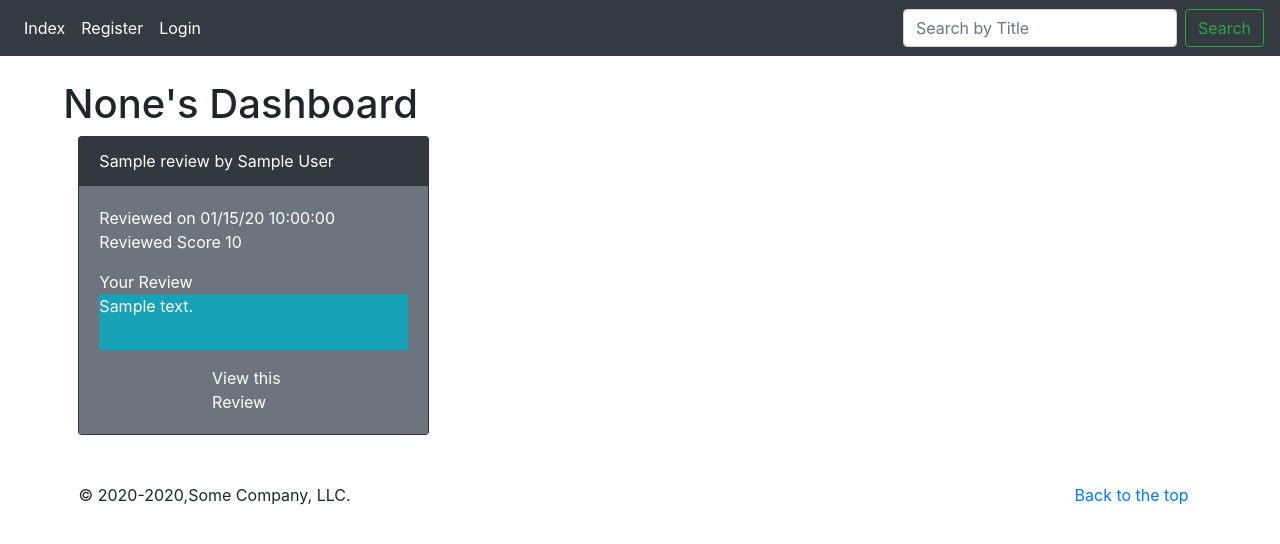
After one commit to 133794m3r/cs50-web, a Flask app: template web/assignment_1/app/templates/dashboard.html in a window 1280 px wide. The commit adds this page. Shown: the top 544 px of the page. Run offline with Flask 2, Linux system fonts and the light colour scheme; the template is opened without the code that fills it: most values are stand-ins (such as "Sample title", 1, 10 or a date in 2020); parts of the project's set-up code (start-up, migrations or seed data) failed here and were passed over; some libraries are stand-ins or nearby versions.

Commit message:
Finally have this thing looking semi-ok time to record the video.

```diff
--- /dev/null
+++ b/web/assignment_1/app/templates/dashboard.html
@@ -0,0 +1,51 @@
+{% extends "layout.html" %}
+{% block style %}
+.card-body .row + .row {
+	margin-top: 1rem;
+}
+{% endblock %}
+{% block body %}
+	<main class="container lg">
+		<div class="row">
+			<h1>{{ USERNAME }}'s Dashboard</h1>
+		</div>
+		<div class="row">
+				{% for review in reviews %}
+					<div class="col-md-4">
+						<div class="card bg-dark text-white mb-4">
+							 <div class="card-header">{{ review.title }} by {{ review.author }}</div>
+							<div class="card-body bg-secondary">
+								<div class="row">
+									<div class="col">
+										<ul class="list-group" style="list-style:none">
+											<li class="">
+												Reviewed on {{ review.reviewed_time | format_time }}
+											</li>
+											<li class="">
+												Reviewed Score {{ review.review_score }}
+											</li>
+										</ul>
+									</div>
+								</div>
+								<div class="row">
+									<div class="col">
+										<span>Your Review</span>
+										<p class="card-text review-text bg-info">
+											{{ review.review_text }}
+										</p>
+									</div>
+								</div>
+									<div class="row">
+										<div class="col"></div>
+										<div class="col">
+											<a href="{{ url_for("review",id=review.id,isbn=review.isbn) }}" class="text-white -underline" >View this Review</a>
+										</div>
+										<div class="col"></div>
+								</div>
+							</div>
+						</div>
+					</div>
+				{% endfor %}
+		</div>
+	</main>
+{% endblock %}
--- a/web/assignment_1/app/templates/layout.html
+++ b/web/assignment_1/app/templates/layout.html
@@ -46,7 +46,6 @@
 	<div class="navbar">
 			<ul class="navbar-nav mr-auto">
 				<li class="nav-item active"><a class="nav-link" href="{{ url_for("index") }}">Index </a></li>
-				<li class="nav-item active"><a class="nav-link" href="{{ url_for("browse") }}">Browse</a></li>
 			{% if USERNAME is none %}
 				<li class="nav-item active"><a class="nav-link" href="{{ url_for("register") }}">Register</a></li>
 				<li class="nav-item active"><a class="nav-link" href="{{ url_for("login") }}">Login</a></li>
@@ -65,7 +64,6 @@
 	</nav>
 
 {% block body %}
-
 {% endblock %}
 <br />
 <footer class="container">
--- a/web/assignment_1/app/templates/register.html
+++ b/web/assignment_1/app/templates/register.html
@@ -23,7 +23,11 @@
 	<main role="main" class="container">
 	<div class="">
 	<h1>Register</h1>
-		{{ msg }}
+		{% if msg %}
+			<div class="alert alert-primary" role="alert">
+				{{ msg }}
+			</div>
+		{% endif %}
 		<div class="row">
 			<div class="col">
 				<form action="{{ url_for("register") }}" method="post">
--- a/web/assignment_1/app/view.py
+++ b/web/assignment_1/app/view.py
@@ -16,6 +16,9 @@ db = scoped_session(sessionmaker(bind=engine))
 
 from .lib import gr_search,get_reviews,dict_proxy
 
+"""
+Template Processors
+"""
 @app.context_processor
 def display_year_c():
 	from time import strftime
@@ -24,6 +27,17 @@ def display_year_c():
 @app.context_processor
 def inject_user():
 	return dict(USERNAME=session.get('username'))
+
+@app.context_processor
+def inject_referrer():
+	return dict(PREV_URL=request.referrer)
+
+"""
+Template filters
+"""
+@app.template_filter('format_time')
+def format_time(s):
+	return s.strftime("%x %X")
 
 Session(app)
 
@@ -38,42 +52,50 @@ def search():
 		return redirect(url_for('login'))
 
 	if request.method == "POST":
+		result=[]
 		query = request.form.get("search_string")
 		if query is not None:
 			try:
 				query = int(query)
 				result = db.execute("select * from books where published_year = :year",{'year':query}).fetchall()
-			except:
+			except ValueError:
 				query = '%' + query.title() + '%'
 				#function(123)
 				result = db.execute("select * from books where title like :query or isbn like :query or author like :query",
 			                   {'query':query}).fetchall()
 			db.commit()
 		return render_template("search.html", books=result)
+	elif len(request.args) == 1:
+		result=[]
+		query = request.args.get('search_string')
+		if query is not None:
+			result = db.execute('select * from books where isbn = :isbn',{'isbn':query})
+
+		return render_template("search.html",books=result)
 	else:
-		return render_template("search.html",books='')
+		return render_template('search.html')
 
 
 @app.route('/book/<isbn>',methods=["GET"])
 def book(isbn):
 	if not session.get('user_id'):
 		return redirect(url_for('login'))
-
+	reviews={}
 	data = {}
 	if isbn is not None:
 		#data = get_reviews(isbn)
 
 		result = db.execute("select * from books where isbn = :isbn", {"isbn": isbn}).fetchone()
 		if result is not None:
-			#gr_avg,gr_ratings = gr_search(isbn, app.config.get('GR_API_KEY'))
-			gr_avg=1;gr_ratings=1
+			gr_avg,gr_ratings = gr_search(isbn, app.config.get('GR_API_KEY'))
+			#gr_avg=1;gr_ratings=1
 			data = {'isbn': result.isbn, 'title': result.title, 'author': result.author, 'year': result.published_year,
 			          'review_count': result.total_reviews,
 			          # if the average score is still set at 0.0 then we return 0 as to not get a divide by zero error.
 			          'average_score': (result.total_review_score / result.total_reviews) if result.total_reviews > 0 else 0}
-			reviews = db.execute("""select reviews.review_score,reviews.review_text,reviews.reviewed_time,users.username
+			reviews = db.execute("""select reviews.id,reviews.review_score,reviews.review_text,reviews.reviewed_time,users.username
 			 from reviews right join users on reviews.user_id = users.id where isbn = :isbn""",
-			                     {"isbn": isbn}).fetchone()
+			                     {"isbn": isbn})
 			db.commit()
 			result = {}
 			if reviews:
@@ -89,7 +111,7 @@ def book(isbn):
 	else:
 		# return redirect(url_for("error_404"),code=404)
 		abort(404)
-
+	app.logger.info(data)
 	return render_template('book.html',book_data=data,reviews=reviews)
 
 
@@ -112,8 +134,8 @@ def review():
 		if review_id is not None:
 			#result=db.execute("select * from reviews where id=:id",{'id':id});
 			reviews = db.execute("""select reviews.isbn,reviews.review_score,reviews.review_text,reviews.reviewed_time,users.username
-			 from reviews right join users on reviews.user_id = users.id where id = :id""",
-			                     {"id": review_id})
+			 from reviews right join users on reviews.user_id = users.id where reviews.id = :id""",
+			                     {"id": review_id}).fetchone()
 			#return str(id)
 		if isbns is None:
 			isbns=reviews.isbn
@@ -121,12 +143,15 @@ def review():
 		data = db.execute("select * from books where isbn = :isbn", {"isbn": isbns}).fetchone()
 		#db.commit()
 		#data=dict_proxy(data)[0]
+
 		data=dict(zip(data.keys(),data))
 		data['avg_score'] = 0 if data['total_reviews'] == 0 else round(data['total_review_score']/data['total_reviews'],2)
-		if result is not None:
-			result=dict_proxy(result)
+		reviews=dict(zip(reviews.keys(),reviews))
+		reviews['id']=review_id
+		#if result is not None:
+		#	result=dict_proxy(result)
 
-		return render_template('review.html',book_info=data,reviews=result)
+		return render_template('review.html',book_info=data,reviews=reviews)
 	if request.method == "POST":
 		queried=False
 		#update the database with the new fields.
@@ -135,31 +160,45 @@ def review():
 		review_id=request.form.get('id')
 		review_text = request.form.get('review_text')
 		review_score = request.form.get('review_score')
+		username=session.get('username')
+		query=''
 		if review_id is not None:
-			db.execute("""UPDATE reviews set(review_score,review_text) = (:review_score,review_text)
-				where id= :id and user_id = :user_id""",{'id':review_id,'user_id':session.get('user_id')})
-			db.execute("""UPDATE books set total_review_score = (select (:review_score-total_review_score) from books where isbn = :isbn)
-			where isbn = :isbn""",{'isbn':isbn,'review_score':review_score})
-			db.session.commit()
+			db.execute("""UPDATE books set total_review_score = total_review_score + (select (:review_score-review_score) from reviews where id = :id) where isbn = :isbn""",
+			    {'isbn':isbn,'review_score':review_score,'id':review_id})
+			result=db.execute("""UPDATE reviews set(review_score,review_text) = (:review_score,:review_text) where id = :id and user_id = :user_id returning reviewed_time""",
+				{'id':review_id,'review_score':review_score,'review_text':review_text,'user_id':session.get('user_id')})
+			db.commit()
+			result=dict(zip(result.keys(), result))
+			reviews={'id':review_id,'username':session.get('username'),'review_score':review_score,'review_text':review_text,'reviewed_time':result['reviewed_time']}
 		elif isbn is not None:
 			user_id=session.get('user_id')
 			rows=db.execute("""select isbn from reviews where user_id = :user_id and isbn = :isbn""",{'user_id':user_id,'isbn':isbn}).fetchone()
 			if rows:
-				id= db.execute("""UPDATE reviews set(review_score,review_text) = (:review_score,review_text) where
-					user_id = :user_id and isbn = :isbn returning id""",
+
+				db.execute("""UPDATE books set total_review_score = total_review_score + (select (:review_score-review_score) from reviews where id = :id) where isbn = :isbn""",{'isbn':isbn,'review_score':review_score,'id':review_id})
+				result = db.execute("""UPDATE reviews set(review_score,review_text) = (:review_score,review_text) where user_id = :user_id and isbn = :isbn RETURNING id,reviewed_time""",
 				    {'review_score':review_score,'review_text':review_text,'user_id':user_id,'isbn':isbn})
 				#db.session.commit()
 			else:
-				id=db.execute("""INSERT INTO reviews(review_score,review_text,isbn,user_id)
-					values(:review_score,:review_text,:isbn,:user_id) RETURNING id""",
+				result =db.execute("""INSERT INTO reviews(review_score,review_text,isbn,user_id) values(:review_score,:review_text,:isbn,:user_id) RETURNING id,reviewed_time""",
 				    {'review_score':review_score,'review_text':review_text,'isbn':isbn,'user_id':user_id})
 				db.execute("""UPDATE books SET total_reviews = total_reviews + 1,
-				total_review_score = total_review_score + :review_score; where isbn=:isbn""",{'review_score':review_score,'isbn':isbn})
+				total_review_score = total_review_score + :review_score where isbn=:isbn""",{'review_score':review_score,'isbn':isbn})
 				#db.session.commit()
+			db.commit()
+
+			result=dict(zip(result.keys(), result))
+			reviews={'id':result['id'],'username':username,'review_score':review_score,'review_text':review_text,'reviewed_time':result['reviewed_time']}
 		else:
-			pass
+			reviews=None
 		db.commit()
-	return render_template('review.html')
+		app.logger.info("Query "+query)
+		data = db.execute("select * from books where isbn = :isbn", {"isbn": isbn}).fetchone()
+		#db.commit()
+		#data=dict_proxy(data)[0]
+		data=dict(zip(data.keys(),data))
+		return render_template('review.html',reviews=reviews,book_info=data)
+	return redirect(url_for('index'))
 
 @app.route('/gr_review/<isbns>',methods=["GET"])
 def gr_review(isbns):
@@ -199,17 +238,11 @@ def book_info(isbns):
 		return jsonify({'book': False, 'reviews': False})
 
 
-
-
 @app.route('/dashboard')
 def dashboard():
-	pass
-
-
-@app.route('/browse')
-def browse():
-	pass
-
+	reviews=db.execute("select reviews.*,books.title,books.author from reviews join books on reviews.isbn = books.isbn where user_id = :user_id",{'user_id':session.get('user_id')})
+	reviews=dict_proxy(reviews)
+	return render_template('dashboard.html',reviews=reviews)
 
 @app.route('/api/<isbn>', methods=["GET", "POST"])
 def get_isbn(isbn):
@@ -283,9 +316,9 @@ def login():
 				session['user_id']=result.id
 				return redirect(url_for('index'))
 			else:
-				return render_template('login.html',msg="Password or Username Failed")
+				return render_template('login.html',msg="The password or username your entered is either incorrect or the user does not exist.")
 		else:
-			return render_template("login.html", msg="failed")
+			return render_template("login.html", msg="The password or username your entered is either incorrect or the user does not exist.")
 
 
 @app.route('/register', methods=["GET", "POST"])
@@ -297,11 +330,19 @@ def register():
 			return render_template('register.html', msg="No username specified")
 
 		if db.execute('select id from users where username=:username', {'username': username}).fetchone() is not None:
-			return render_template('register.html', msg="error user already exists")
+			return render_template('register.html', msg="Sorry someone is already registered with that username")
 		else:
 			password = request.form.get('password')
-			if passowrd is None:
-				return render_template("register.html", msg="No password specified")
+			password_confirm = request.form.get('password_confirm')
+
+			if password is None :
+				return render_template("register.html", msg="No password specified.")
+			elif password_confirm is None:
+				return render_template("register.html", msg="You didn't specify a verification password.")
+			elif password_confirm != password:
+				return render_template("register.html", msg="Your verification password didn't match your password.")
+
+
 			mobile_password = password[0].upper() + password[1:]
 
 			password = auth_tool.hash_password(password, pepper)
@@ -312,7 +353,7 @@ def register():
 			db.commit()
 			return redirect(url_for("index"))
 	else:
-		return render_template('register.html', msg="")
+		return render_template('register.html')
 
 
 @app.route('/logout')
@@ -322,9 +363,9 @@ def logout():
 	#pass
 
 
-@app.route('/books')
-def books():
-	books1 = db.execute("SELECT * from books").fetchall()
+@app.route('/browse')
+def browse():
+	books1 = db.execute("SELECT * from books where total_reviews >= 1 order by title").fetchall()
 	return render_template('books.html', books=books1)
 
 @app.route('/logged_in')
```
Also changed, not shown: web/assignment_1/app/templates/book.html (+10 -5 lines), web/assignment_1/app/templates/books.html (+19 -6 lines), web/assignment_1/app/templates/review.html (+43 -20 lines), web/assignment_1/app/templates/search.html (+5 -11 lines).
